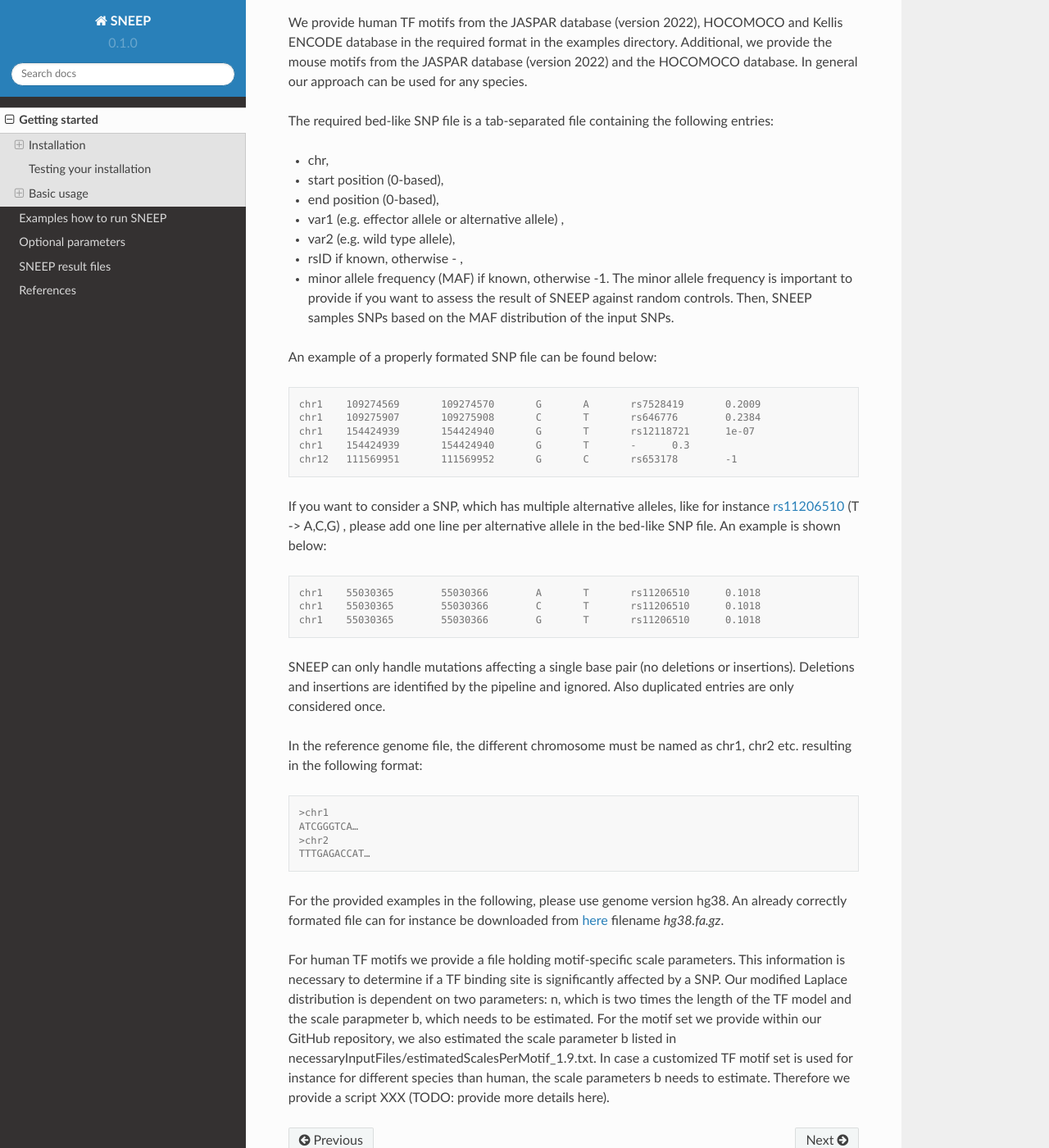
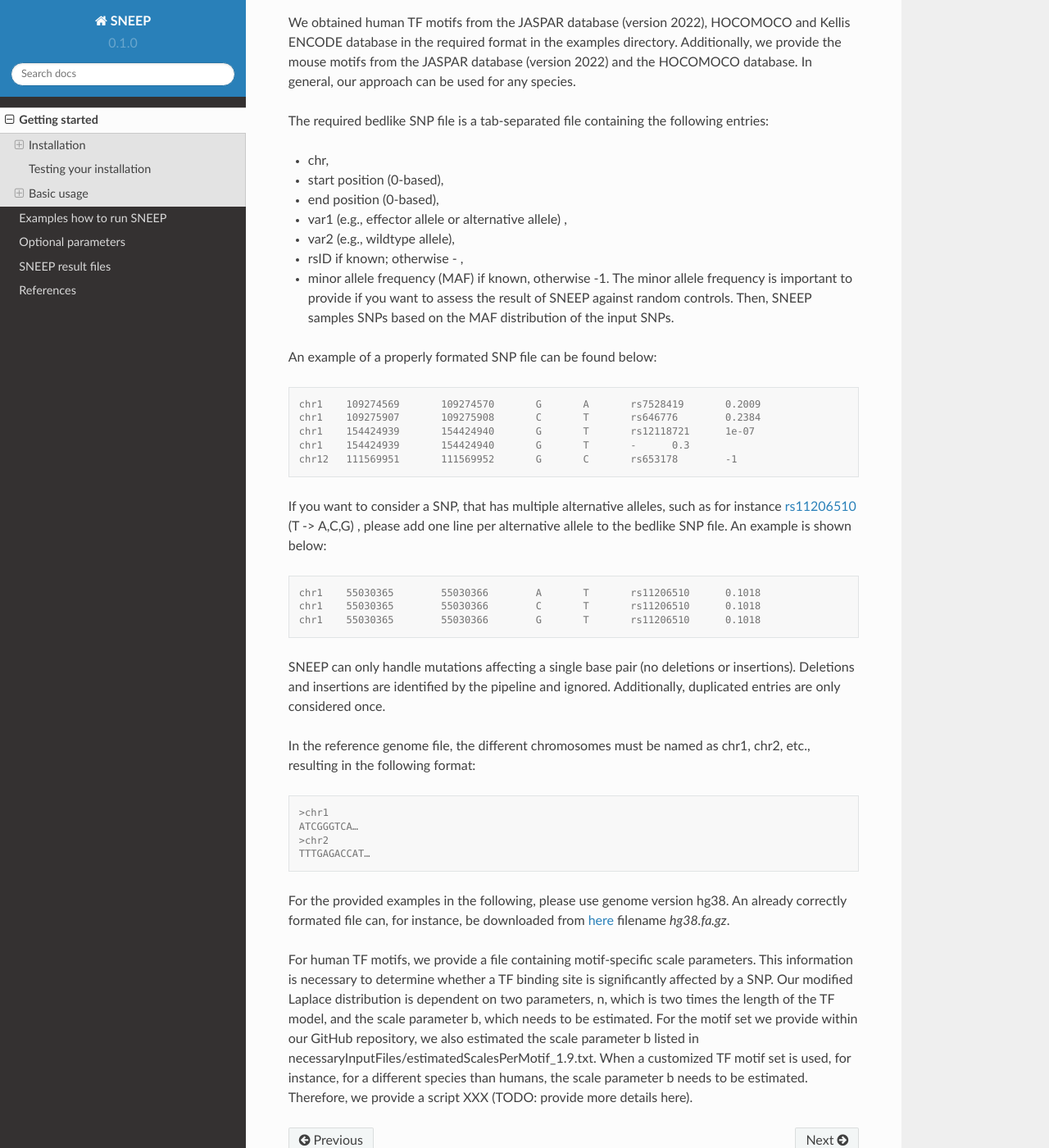
Before and after one commit to SchulzLab/SNEEP, a Sphinx documentation site: the page built from docs/gettingStarted.rst, in a window 1280 px wide and 1400 px high, scrolled down 2638 px. Shown: the whole window at 82% size. Built offline with Sphinx 7.4.7 and the Read the Docs theme 2.0.0, drawn with Linux system fonts in a browser that asks for light colours; pages that are not in the unit, such as notebooks, are missing from menus; some of the changed text lies outside the part shown.

Commit message:
Update gettingStarted.rst

```diff
--- a/docs/gettingStarted.rst
+++ b/docs/gettingStarted.rst
@@ -40,14 +40,14 @@
   make
 
 
-Please add the path to our software (SNEEP/src) to our PATH environment (otherwise internally called scrips might not be found)
+Please add the path to our software (SNEEP/src) to our PATH environment (otherwise, internally called scrips might not be found).
 
-We tested the code and the Makefile only on a linux machine.
+We tested the code and the Makefile only on a Linux machine.
 
 Testing your installation
 ==========================
 
-We provide a test script to verify if your installation worked.  To download the test data and scripts, please clone the latest version of our GitHub repository (if not already done)
+We provide a test script to verify if your installation worked. To download the test data and scripts, please clone the latest version of our GitHub repository (if not already done)
 
 .. code-block:: console
 
@@ -80,34 +80,34 @@
 The following 4 files are required as minimal input to run SNEEP:
 
 1)	a file containing the TF motifs in TRANSFAC format,
-2)	a bed-like SNP file,
-3)	a reference genome file in fasta format.
-4) a scale file providing motif-specific scale parameters to compute the significance of the effect of the SNP on the TF (provided)
+2)	a bedlike SNP file,
+3)	a reference genome file in FASTA format,
+4) a scale file providing motif-specific scale parameters to compute the significance of the effect of the SNP on the TF (provided).
 
 Minimal example
 ---------------
 
-To try SNEEP with the minimal required input, make sure you are in the SNEEP folder and run:
+To try SNEEP with the minimal required input, ensure that you are in the SNEEP folder and run:
 
 .. code-block:: console
 
   differentialBindingAffinity_multipleSNPs examples/combined_Jaspar2022_Hocomoco_Kellis_human_transfac.txt examples/SNPs_EFO_0000612_myocardial_infarction.bed  <path-to-genome-file> necessaryInputFiles/estimatedScalesPerMotif_1.9.txt
 
-Per default the result is stored in the directory ‘SNEEP_output’. The file ‘result.txt’ in the SNEEP output directory contains the predicted rSNPs. For more details about the result files, see Section `SNEEP result files <https://sneep.readthedocs.io/en/latest/results.html>`_. The run takes a couple of minutes using one core.
+Per default, the result is stored in the directory ‘SNEEP_output’. The file ‘result.txt’ in the SNEEP output directory contains the predicted rSNPs. For more details about the resulting files, see the Section `SNEEP result files <https://sneep.readthedocs.io/en/latest/results.html>`_. The run takes a couple of minutes using one core.
 
 Detailed description of the required input files
 ----------------------------------------------------
 
-We provide human TF motifs from the JASPAR database (version 2022), HOCOMOCO and  Kellis ENCODE database in the required format in the examples directory. Additional, we provide the mouse motifs from the JASPAR database (version 2022) and the HOCOMOCO database. In general our approach can be used for any species.
+We obtained human TF motifs from the JASPAR database (version 2022), HOCOMOCO and  Kellis ENCODE database in the required format in the examples directory. Additionally, we provide the mouse motifs from the JASPAR database (version 2022) and the HOCOMOCO database. In general, our approach can be used for any species.
 
-The required bed-like SNP file is a tab-separated file containing the following entries:
+The required bedlike SNP file is a tab-separated file containing the following entries:
 
 -	chr,
 -	start position (0-based),
 -	end position (0-based),
--	var1 (e.g. effector allele or alternative allele) ,
--	var2 (e.g. wild type allele),
--	rsID if known, otherwise - ,
+-	var1 (e.g., effector allele or alternative allele) ,
+-	var2 (e.g., wildtype allele),
+-	rsID if known; otherwise - ,
 -	minor allele frequency (MAF) if known, otherwise -1. The minor allele frequency is important to provide if you want to assess the result of SNEEP against random controls. Then, SNEEP samples SNPs based on the MAF distribution of the input SNPs.
 
 An example of a properly formated SNP file can be found below:
@@ -121,7 +121,7 @@
   chr12   111569951       111569952       G       C       rs653178        -1
 
 
-If you want to consider a SNP, which has multiple alternative alleles, like for instance `rs11206510 <https://www.ncbi.nlm.nih.gov/snp/rs11206510>`_ (T -> A,C,G) , please add one line per alternative allele in the bed-like SNP file. An example is shown below:
+If you want to consider a SNP, that has multiple alternative alleles, such as for instance `rs11206510 <https://www.ncbi.nlm.nih.gov/snp/rs11206510>`_ (T -> A,C,G) , please add one line per alternative allele to the bedlike SNP file. An example is shown below:
 
 .. code-block:: console
 
@@ -130,9 +130,9 @@
   chr1    55030365        55030366        G       T       rs11206510      0.1018
 
 
-SNEEP can only handle mutations affecting a single base pair (no deletions or insertions). Deletions and insertions are identified by the pipeline and ignored. Also duplicated entries are only considered once.
+SNEEP can only handle mutations affecting a single base pair (no deletions or insertions). Deletions and insertions are identified by the pipeline and ignored. Additionally, duplicated entries are only considered once.
 
-In the reference genome file, the different chromosome must be named as chr1, chr2 etc. resulting in the following format:
+In the reference genome file, the different chromosomes must be named as chr1, chr2, etc., resulting in the following format:
 
 .. code-block:: console
 
@@ -141,6 +141,6 @@
   >chr2
   TTTGAGACCAT…
 
-For the provided examples in the following, please use genome version hg38. An already correctly formated file can for instance be downloaded from `here <https://hgdownload.soe.ucsc.edu/goldenPath/hg38/bigZips/>`_ filename *hg38.fa.gz*.
+For the provided examples in the following, please use genome version hg38. An already correctly formated file can, for instance, be downloaded from `here <https://hgdownload.soe.ucsc.edu/goldenPath/hg38/bigZips/>`_ filename *hg38.fa.gz*.
 
-For human TF motifs we provide a file holding motif-specific scale parameters. This information is necessary to determine if a TF binding site is significantly affected by a SNP. Our modified Laplace distribution is dependent on two parameters: n, which is two times the length of the TF model and the scale parapmeter b, which needs to be estimated. For the motif set we provide within our GitHub repository, we also estimated the scale parameter b listed in necessaryInputFiles/estimatedScalesPerMotif_1.9.txt. In case a customized TF motif set is used for instance for different species than human, the scale parameters b needs to estimate. Therefore we provide a script XXX (TODO: provide more details here).
+For human TF motifs, we provide a file containing motif-specific scale parameters. This information is necessary to determine whether a TF binding site is significantly affected by a SNP. Our modified Laplace distribution is dependent on two parameters, n, which is two times the length of the TF model, and the scale parameter b, which needs to be estimated. For the motif set we provide within our GitHub repository, we also estimated the scale parameter b listed in necessaryInputFiles/estimatedScalesPerMotif_1.9.txt. When a customized TF motif set is used, for instance, for a different species than humans, the scale parameter b needs to be estimated. Therefore, we provide a script XXX (TODO: provide more details here).
```
Also changed, not shown: other parts of docs/gettingStarted.rst (+5 -5 lines).
